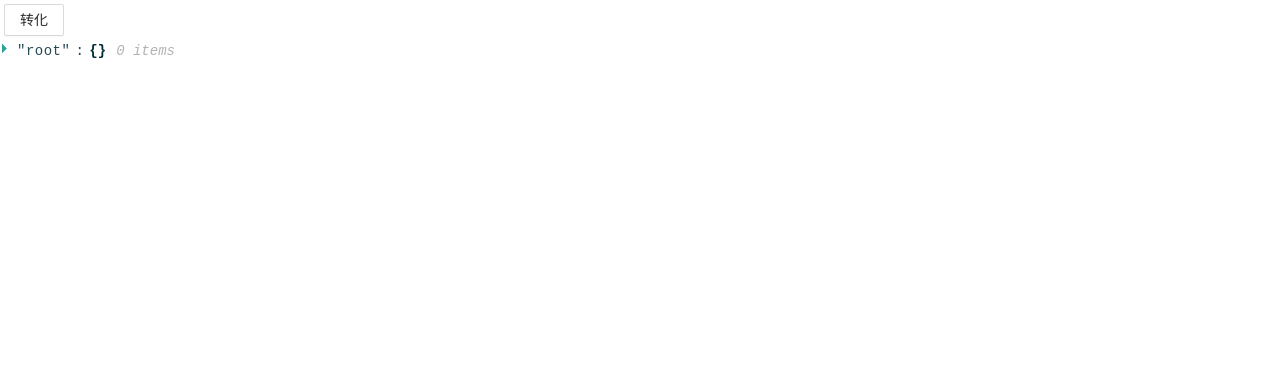
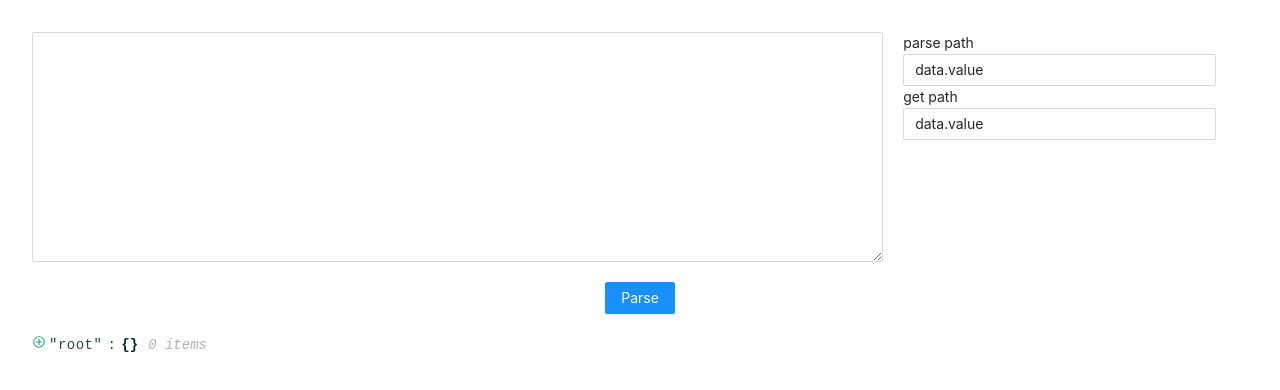
Before and after one commit to Gavin-Gong/YZS, a React (Create React App) app: page / in a window 1280 px wide. Shown: the top 390 px of the page. Built offline with nearby package versions, Linux system fonts and the light colour scheme.

Commit message:
feat: basic parse

```diff
--- a/package.json
+++ b/package.json
@@ -7,6 +7,7 @@
     "@testing-library/react": "^11.1.0",
     "@testing-library/user-event": "^12.1.10",
     "antd": "^4.8.4",
+    "lodash": "^4.17.20",
     "node-sass": "4.14.1",
     "react": "^17.0.1",
     "react-dom": "^17.0.1",
--- a/src/components/JsonViewer.jsx
+++ b/src/components/JsonViewer.jsx
@@ -1,15 +1,84 @@
 import React from "react";
 import RJV from "react-json-view";
+import _ from "lodash";
 import './JsonViewer.scss';
-import { Button } from "antd"
+import { Button, Input, message } from "antd"
 
+const { TextArea } = Input
 export default class JsonViewer extends React.Component {
+  state = {
+    form: {
+      jsonStr: null,
+      parsePath: 'data.value',
+      getPath: 'data.value',
+    },
+    jsonStr: {}
+  }
+  onInputChange = (e) => {
+    console.log(e)
+    this.setState({
+      form: {
+        ...this.state.form,
+        jsonStr: e.target.value,
+      }
+    })
+  }
+  onParsePathChange = (e) => {
+    this.setState({
+      form: {
+        ...this.state.form,
+        parsePath: e.target.value,
+      }
+    })
+  }
+  onGetPathChange = (e) => {
+    this.setState({
+      form: {
+        ...this.state.form,
+        getPath: e.target.value,
+      }
+    })
+  }
+  handleParse = () => {
+    const { form } = this.state
+    console.log()
+    console.log(form)
+    try {
+      let obj = JSON.parse(form.jsonStr)
+      if (form.parsePath && form.parsePath.trim()) {
+        let str = _.get(obj, form.parsePath)
+        let subObj = JSON.parse(str)
+        _.set(obj, form.parsePath,  subObj)
+        console.log(obj)
+        this.setState({
+          jsonStr: _.get(obj, form.getPath, {})
+        })
+      }
+    } catch (error) {
+      message.error(error.message)
+    }
+  }
   render() {
-    return <div className="json-viewer">
-      <div className="input mt-1 m-1">
-        <Button> 转化 </Button>
+    const { onInputChange, onParsePathChange, onGetPathChange, handleParse } = this
+    const { form, jsonStr } = this.state
+    return <div className="json-viewer p-8">
+      <div className="flex">
+        <TextArea value={form.jsonStr} onInput={onInputChange} rows={10} className="mr-5" style={{width: '70%'}}/>
+        <div className="form-right">
+          <div>
+            <span>parse path</span>
+            <Input value={form.parsePath} onChange={onParsePathChange}></Input>
+          </div>
+          <div>
+            <span>get path</span>
+            <Input value={form.getPath} onChange={onGetPathChange}></Input>
+          </div>
+        </div>
       </div>
-      <RJV />
+      <div className="text-center my-5">
+        <Button type="primary" onClick={handleParse}> Parse </Button>
+      </div>
+      <RJV src={jsonStr} iconStyle="circle" collapsed={4} displayDataTypes={false}/>
     </div>
   }
 }
```
Also changed, not shown: 1 other file (tests, documents, lock files or other folders).
